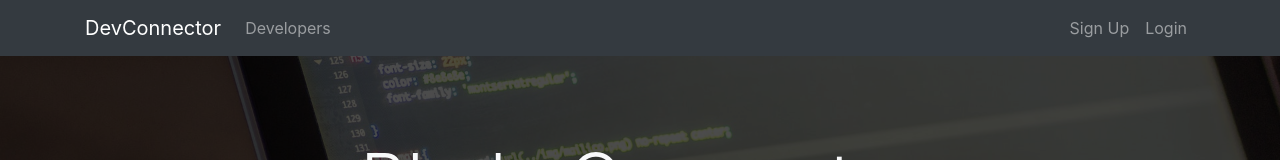
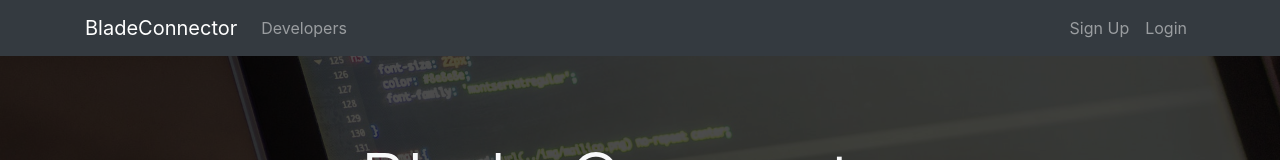
Before and after one commit to olorunyomi97/BladeConnector, a React (Create React App) app in the folder client/: page / in a window 1280 px wide. Shown: the top 160 px of the page. Built offline with nearby package versions, Linux system fonts and the light colour scheme.

Commit message:
React Component Implementation

```diff
--- a/client/src/components/layout/Navbar.js
+++ b/client/src/components/layout/Navbar.js
@@ -6,7 +6,7 @@ class Navbar extends Component {
             <div>
                 <nav className="navbar navbar-expand-sm navbar-dark bg-dark mb-4">
                     <div className="container">
-                    <a className="navbar-brand" href="landing.html">DevConnector</a>
+                    <a className="navbar-brand" href="landing.html">BladeConnector</a>
                     <button className="navbar-toggler" type="button" data-toggle="collapse" data-target="#mobile-nav">
                         <span className="navbar-toggler-icon"></span>
                     </button>
```
